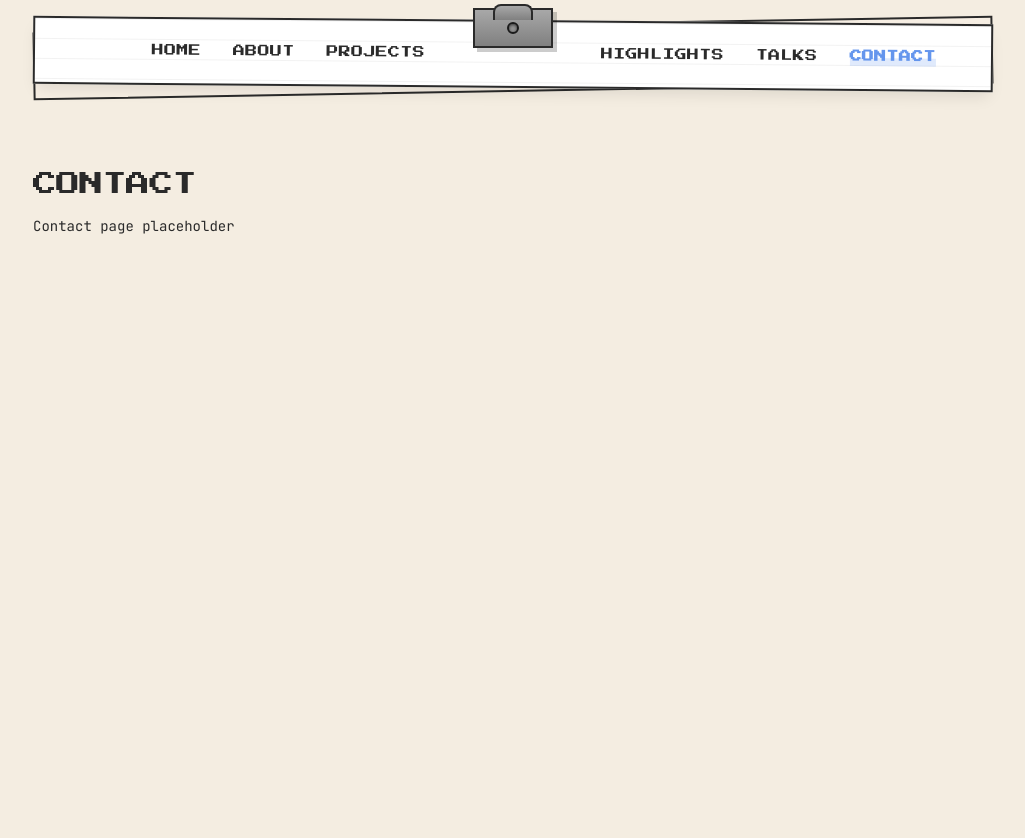
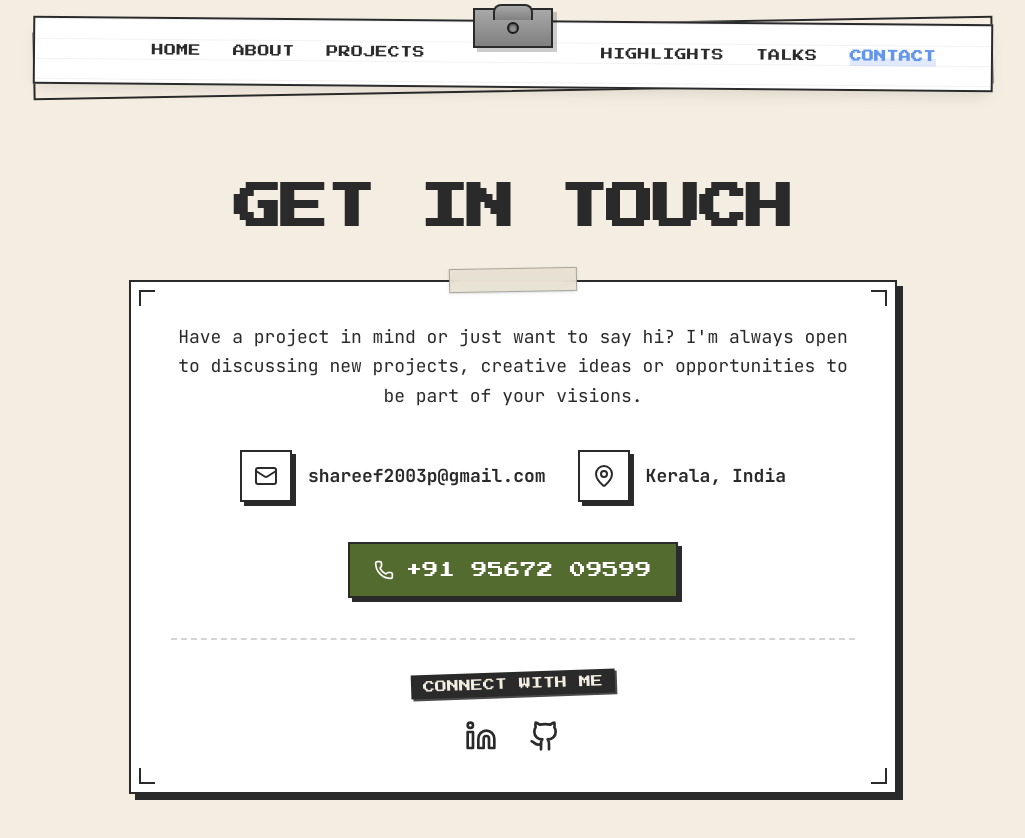
Before and after one commit to ShareefMuhammed/portfolio, a Next.js app: page /contact in a window 1280 px wide. Shown: the top 838 px of the page, without its empty margins (127-1152 px from the left). Before the commit the page ends 800 px from the top, so only its background shows below. Built offline with nearby package versions, Linux system fonts and the light colour scheme.

Commit message:
feat: real Contact page content (step 9)

```diff
--- a/app/contact/page.tsx
+++ b/app/contact/page.tsx
@@ -1,8 +1,139 @@
+import React from "react";
+import { Mail, MapPin, Phone } from "lucide-react";
+import { CornerBracketCard } from "@/components/ui";
+
+function LinkedinIcon({ className }: { className?: string }) {
+  return (
+    <svg
+      xmlns="http://www.w3.org/2000/svg"
+      viewBox="0 0 24 24"
+      fill="none"
+      stroke="currentColor"
+      strokeWidth="2"
+      strokeLinecap="round"
+      strokeLinejoin="round"
+      className={className}
+      aria-hidden="true"
+    >
+      <path d="M16 8a6 6 0 0 1 6 6v7h-4v-7a2 2 0 0 0-2-2 2 2 0 0 0-2 2v7h-4v-7a6 6 0 0 1 6-6z" />
+      <rect width="4" height="12" x="2" y="9" />
+      <circle cx="4" cy="4" r="2" />
+    </svg>
+  );
+}
+
+function GithubIcon({ className }: { className?: string }) {
+  return (
+    <svg
+      xmlns="http://www.w3.org/2000/svg"
+      viewBox="0 0 24 24"
+      fill="none"
+      stroke="currentColor"
+      strokeWidth="2"
+      strokeLinecap="round"
+      strokeLinejoin="round"
+      className={className}
+      aria-hidden="true"
+    >
+      <path d="M15 22v-4a4.8 4.8 0 0 0-1-3.5c3 0 6-2 6-5.5.08-1.25-.27-2.48-1-3.5.28-1.15.28-2.35 0-3.5 0 0-1 0-3 1.5-2.64-.5-5.36-.5-8 0C6 2 5 2 5 2c-.3 1.15-.3 2.35 0 3.5A5.403 5.403 0 0 0 4 9c0 3.5 3 5.5 6 5.5-.39.49-.68 1.05-.85 1.65-.17.6-.22 1.23-.15 1.85v4" />
+      <path d="M9 18c-4.51 2-5-2-7-2" />
+    </svg>
+  );
+}
+
 export default function ContactPage() {
   return (
-    <div className="relative py-8">
-      <h1 className="font-pixel mb-4 text-2xl">CONTACT</h1>
-      <p className="text-sm">Contact page placeholder</p>
+    <div className="relative space-y-8 py-6 sm:py-8 md:space-y-12 md:py-12">
+      {/* Header Section */}
+      <div className="text-center">
+        <h1 className="font-pixel text-ink text-3xl font-bold tracking-tight sm:text-4xl md:text-5xl">
+          GET IN TOUCH
+        </h1>
+      </div>
+
+      {/* Main Contact Container */}
+      <div className="max-w-3xl w-full mx-auto">
+        <CornerBracketCard
+          hasTape
+          insetBrackets
+          className="p-6 md:p-10 shadow-[12px_12px_0_0_#2A2A2A] text-center"
+        >
+          {/* Intro Paragraph */}
+          <p className="text-ink font-mono text-base md:text-lg mb-8 md:mb-10 leading-relaxed max-w-2xl mx-auto">
+            Have a project in mind or just want to say hi? I&apos;m always open
+            to discussing new projects, creative ideas or opportunities to be part
+            of your visions.
+          </p>
+
+          {/* Email and Location Rows */}
+          <div className="flex flex-col sm:flex-row items-center justify-center gap-6 sm:gap-8 mb-8 md:mb-10 font-mono">
+            {/* Email Row */}
+            <a
+              href="mailto:shareef2003p@gmail.com"
+              className="flex items-center gap-3 sm:gap-4 text-ink group hover:text-blue transition-colors"
+            >
+              <div className="p-3 bg-surface border-2 border-ink shadow-[4px_4px_0_0_#2A2A2A] group-hover:-translate-y-0.5 group-hover:shadow-[6px_6px_0_0_#6495ED] transition-all">
+                <Mail className="w-5 h-5 sm:w-6 sm:h-6 shrink-0" aria-hidden="true" />
+              </div>
+              <span className="text-base sm:text-lg font-bold break-all">
+                shareef2003p@gmail.com
+              </span>
+            </a>
+
+            {/* Location Row */}
+            <div className="flex items-center gap-3 sm:gap-4 text-ink">
+              <div className="p-3 bg-surface border-2 border-ink shadow-[4px_4px_0_0_#2A2A2A]">
+                <MapPin className="w-5 h-5 sm:w-6 sm:h-6 shrink-0" aria-hidden="true" />
+              </div>
+              <span className="text-base sm:text-lg font-bold">
+                Kerala, India
+              </span>
+            </div>
+          </div>
+
+          {/* CTA Button: Phone Link */}
+          <div className="flex justify-center mb-8 md:mb-10">
+            <a
+              href="tel:+919567209599"
+              className="group relative inline-flex w-full sm:w-auto items-center justify-center gap-2 md:gap-3 px-5 py-3 md:px-6 md:py-3.5 bg-olive text-white border-2 border-ink shadow-[4px_4px_0_0_#2A2A2A] hover:-translate-y-0.5 hover:shadow-[6px_6px_0_0_#546B2F] active:translate-y-0 active:shadow-[2px_2px_0_0_#2A2A2A] transition-all font-pixel text-xs sm:text-sm md:text-base tracking-wide"
+            >
+              <Phone className="w-5 h-5 shrink-0" aria-hidden="true" />
+              <span>+91 95672 09599</span>
+            </a>
+          </div>
+
+          {/* Dashed Divider */}
+          <div className="border-t-2 border-dashed border-ink/20 pt-8">
+            {/* Connect With Me Angled Label */}
+            <div className="inline-block bg-ink text-cream px-3 py-1 font-pixel text-xs mb-6 transform -rotate-2 select-none shadow-[2px_2px_0_0_#4A4A4A]">
+              CONNECT WITH ME
+            </div>
+
+            {/* Social Icons (Only LinkedIn and GitHub) */}
+            <div className="flex justify-center items-center gap-8">
+              <a
+                href="https://www.linkedin.com/in/muhammedshareef-p"
+                target="_blank"
+                rel="noopener noreferrer"
+                className="text-ink transition-all hover:scale-125 hover:-rotate-6 hover:text-blue cursor-pointer"
+                aria-label="LinkedIn"
+              >
+                <LinkedinIcon className="w-8 h-8" />
+              </a>
+
+              <a
+                href="https://github.com/ShareefMuhammed"
+                target="_blank"
+                rel="noopener noreferrer"
+                className="text-ink transition-all hover:scale-125 hover:rotate-6 hover:text-blue cursor-pointer"
+                aria-label="GitHub"
+              >
+                <GithubIcon className="w-8 h-8" />
+              </a>
+            </div>
+          </div>
+        </CornerBracketCard>
+      </div>
     </div>
   );
 }
--- a/components/ui/CornerBracketCard.tsx
+++ b/components/ui/CornerBracketCard.tsx
@@ -1,14 +1,19 @@
 import React from "react";
 import { cn } from "@/lib/utils";
 
-export interface CornerBracketCardProps extends React.HTMLAttributes<HTMLDivElement> {
+export interface CornerBracketCardProps
+  extends React.HTMLAttributes<HTMLDivElement> {
   children: React.ReactNode;
   bracketSize?: number; // size in px, default 16
+  hasTape?: boolean;
+  insetBrackets?: boolean;
 }
 
 export function CornerBracketCard({
   children,
   bracketSize = 16,
+  hasTape = false,
+  insetBrackets = false,
   className,
   ...props
 }: CornerBracketCardProps) {
@@ -16,28 +21,52 @@ export function CornerBracketCard({
 
   return (
     <div
-      className={cn("bg-surface shadow-sketch relative p-6", className)}
+      className={cn(
+        "bg-surface shadow-sketch relative p-6",
+        insetBrackets && "border-2 border-ink",
+        className
+      )}
       {...props}
     >
+      {/* Optional Tape at top center */}
+      {hasTape && (
+        <div
+          aria-hidden="true"
+          className="pointer-events-none absolute -top-3.5 left-1/2 z-10 h-6 w-32 -translate-x-1/2 rotate-[-1deg] border border-[#4A4A4A]/40 bg-[#E8E1D2]/85 shadow-sm backdrop-blur-sm"
+        />
+      )}
+
       {/* Top Left Bracket */}
       <span
         style={sizeStyle}
-        className="border-t-sketch border-l-sketch border-ink pointer-events-none absolute -top-[1.5px] -left-[1.5px]"
+        className={cn(
+          "border-t-2 border-l-2 border-ink pointer-events-none absolute",
+          insetBrackets ? "top-2 left-2" : "-top-[1.5px] -left-[1.5px]"
+        )}
       />
       {/* Top Right Bracket */}
       <span
         style={sizeStyle}
-        className="border-t-sketch border-r-sketch border-ink pointer-events-none absolute -top-[1.5px] -right-[1.5px]"
+        className={cn(
+          "border-t-2 border-r-2 border-ink pointer-events-none absolute",
+          insetBrackets ? "top-2 right-2" : "-top-[1.5px] -right-[1.5px]"
+        )}
       />
       {/* Bottom Left Bracket */}
       <span
         style={sizeStyle}
-        className="border-b-sketch border-l-sketch border-ink pointer-events-none absolute -bottom-[1.5px] -left-[1.5px]"
+        className={cn(
+          "border-b-2 border-l-2 border-ink pointer-events-none absolute",
+          insetBrackets ? "bottom-2 left-2" : "-bottom-[1.5px] -left-[1.5px]"
+        )}
       />
       {/* Bottom Right Bracket */}
       <span
         style={sizeStyle}
-        className="border-b-sketch border-r-sketch border-ink pointer-events-none absolute -right-[1.5px] -bottom-[1.5px]"
+        className={cn(
+          "border-b-2 border-r-2 border-ink pointer-events-none absolute",
+          insetBrackets ? "bottom-2 right-2" : "-right-[1.5px] -bottom-[1.5px]"
+        )}
       />
 
       {children}
```
